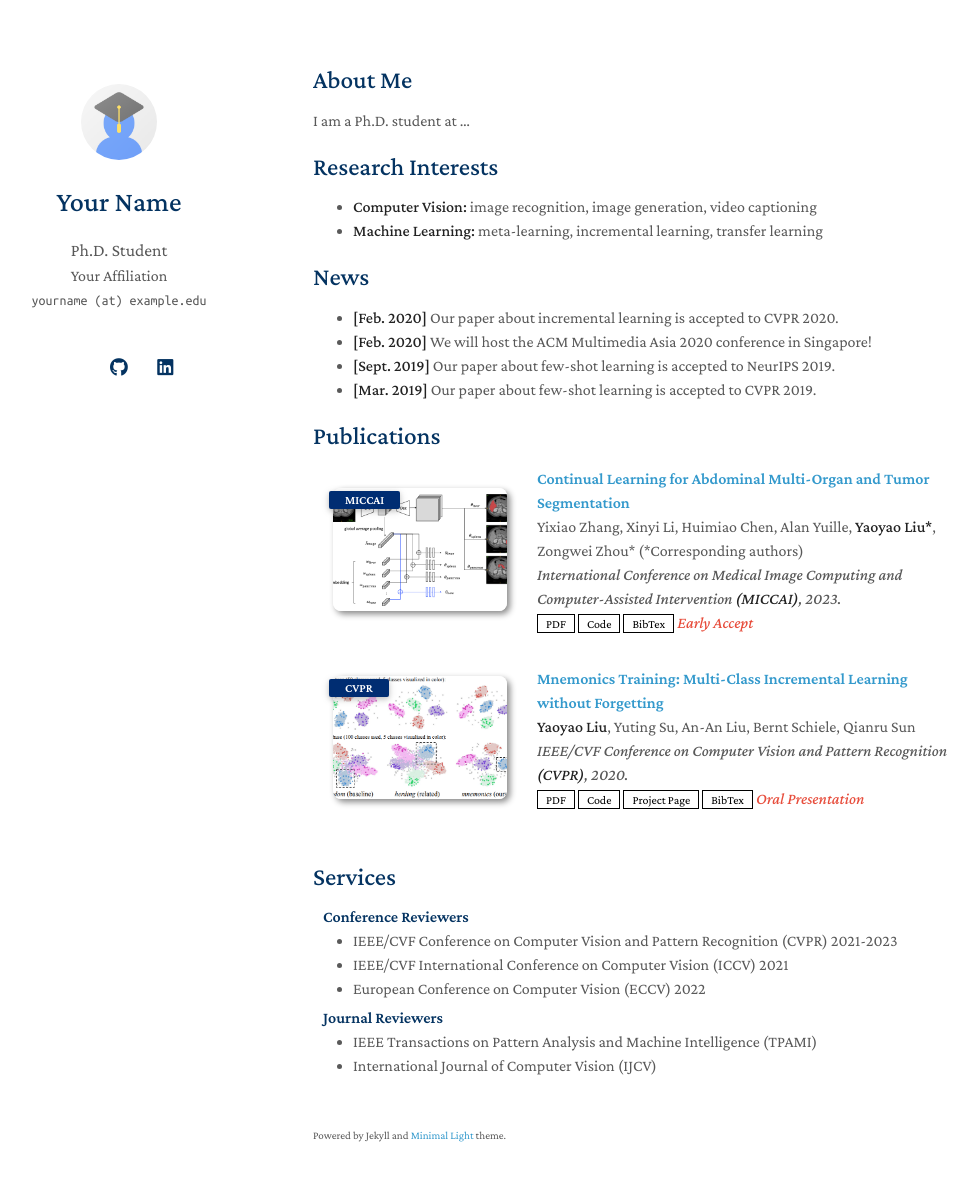
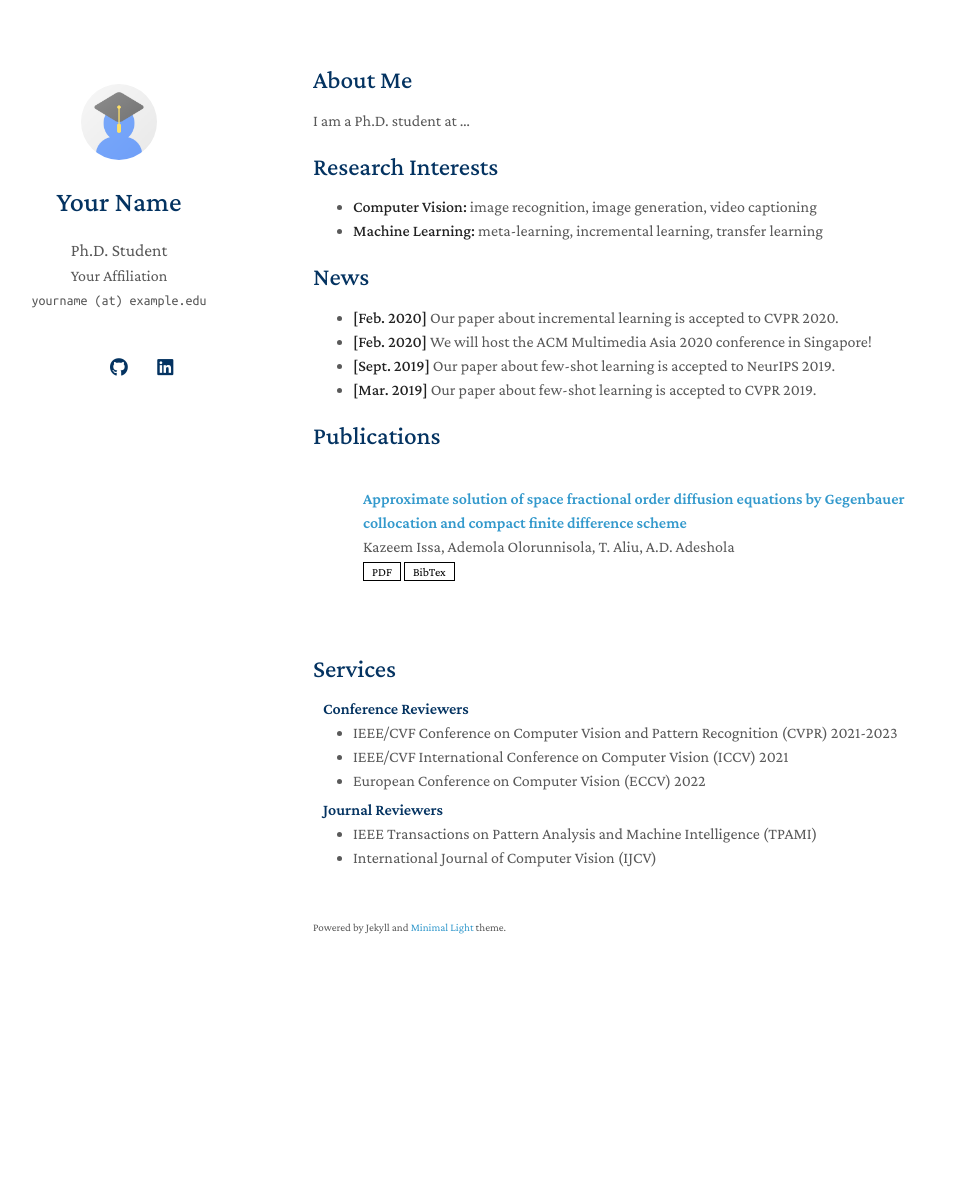
Before and after one commit to Ademola-Olorunnisola/Mycv, a Jekyll site: the page built from index.md, in a window 1280 px wide and 1216 px high. Shown: the top 1181 px of the window, without its empty margins (157-1135 px from the left). Built offline with Jekyll 4.4.1, drawn with Linux system fonts in a browser that asks for light colours; a style sheet for code colours, icons or effects is not loaded; our own code applies the rules of GitHub Pages for plain Markdown files.

Commit message:
Update publications.yml

```diff
--- a/_data/publications.yml
+++ b/_data/publications.yml
@@ -1,22 +1,6 @@
 main:
 
-  - title: Continual Learning for Abdominal Multi-Organ and Tumor Segmentation
-    authors: Yixiao Zhang, Xinyi Li, Huimiao Chen, Alan Yuille, <strong>Yaoyao Liu*</strong>, Zongwei Zhou* (*Corresponding authors)
-    conference_short: MICCAI
-    conference: International Conference on Medical Image Computing and Computer-Assisted Intervention <strong>(MICCAI)</strong>, 2023.
+  - title: Approximate solution of space fractional order diffusion equations by Gegenbauer collocation and compact finite difference scheme
+    authors: Kazeem Issa, Ademola Olorunnisola, T. Aliu, A.D. Adeshola
     pdf: https://arxiv.org/pdf/2306.00988.pdf
-    code: https://github.com/MrGiovanni/ContinualLearning
-    bibtex: https://bib.yliu.me/MICCAI23.txt
-    image: ./assets/img/teaser_example_2.png
-    notes: Early Accept
-
-  - title: "Mnemonics Training: Multi-Class Incremental Learning without Forgetting"
-    authors: <strong>Yaoyao Liu</strong>, Yuting Su, An-An Liu, Bernt Schiele, Qianru Sun
-    conference_short: CVPR
-    conference: IEEE/CVF Conference on Computer Vision and Pattern Recognition <strong>(CVPR)</strong>, 2020.
-    pdf: https://arxiv.org/pdf/2002.10211.pdf
-    code: https://github.com/yaoyao-liu/class-incremental-learning/tree/main/mnemonics-training
-    page: https://class-il.mpi-inf.mpg.de/mnemonics/
-    bibtex: https://class-il.mpi-inf.mpg.de/mnemonics/
-    notes: Oral Presentation
-    image: ./assets/img/teaser_example.png
+    bibtex: https://scholar.googleusercontent.com/scholar.bib?q=info:YFAhmFagGgAJ:scholar.google.com/&output=citation&scisdr=ClEcUemYEPD-gxsTOzc:AFWwaeYAAAAAZ6cVIze3lDB4_mli3FYxEWEMhrI&scisig=AFWwaeYAAAAAZ6cVI4LF_roiQgWPTSsyuzNwmJU&scisf=4&ct=citation&cd=-1&hl=en
```
